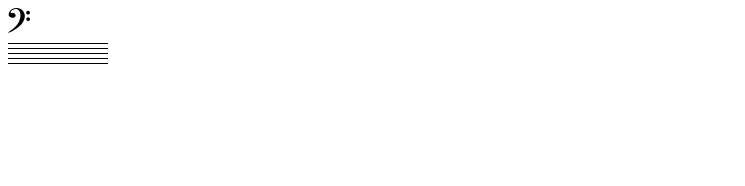
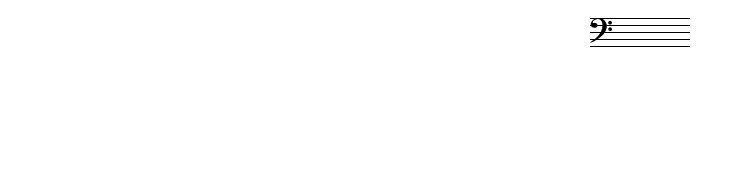
Before and after one commit to nocjallen/noteworthy, a plain HTML site: page index.html in a window 1280 px wide. Shown: the whole page, without its empty margins (0-745 px from the left). Drawn offline with Linux system fonts and the light colour scheme.

Commit message:
Modified CSS and HTML to create static staff lines and placement of bass cleff.

```diff
--- a/index.html
+++ b/index.html
@@ -3,16 +3,16 @@
         <link rel="stylesheet" type="text/css" href="public/css/style.css">
     </head>
     <body>
-        <div>
-            <img class="svg-sm" src="public/img/cleff_bass.svg" alt="Bass Cleff">
-        </div>
-        <div>
-            <svg>
+        <div class="staff">
+            <div class="cleff">
+                <img class="svg-sm" src="public/img/cleff_bass.svg" alt="Bass Cleff">
+            </div>
+            <svg viewBox="0 0 100 100" >
                 <line x1="0" y1="10" x2="100" y2="10" stroke="black" shape-rendering="crispEdges"/>
-                <line x1="0" y1="15" x2="100" y2="15" stroke="black" shape-rendering="crispEdges"/>
-                <line x1="0" y1="20" x2="100" y2="20" stroke="black" shape-rendering="crispEdges"/>
-                <line x1="0" y1="25" x2="100" y2="25" stroke="black" shape-rendering="crispEdges"/>
-                <line x1="0" y1="30" x2="100" y2="30" stroke="black" shape-rendering="crispEdges"/>
+                <line x1="0" y1="17" x2="100" y2="17" stroke="black" shape-rendering="crispEdges"/>
+                <line x1="0" y1="24" x2="100" y2="24" stroke="black" shape-rendering="crispEdges"/>
+                <line x1="0" y1="31" x2="100" y2="31" stroke="black" shape-rendering="crispEdges"/>
+                <line x1="0" y1="38" x2="100" y2="38" stroke="black" shape-rendering="crispEdges"/>
             </svg>
         </div>
     </body>
--- a/public/css/style.css
+++ b/public/css/style.css
@@ -1,5 +1,17 @@
+.cleff {
+    margin-top: 10px;
+    position: absolute;
+}
+
+.staff {
+    margin-left: auto;
+    margin-right: auto;
+    width: 100px;
+}
+
 svg {
-    position: absolute;
+    width: 100px;
+    height: 100px;
 }
 
 .svg-sm {
```
